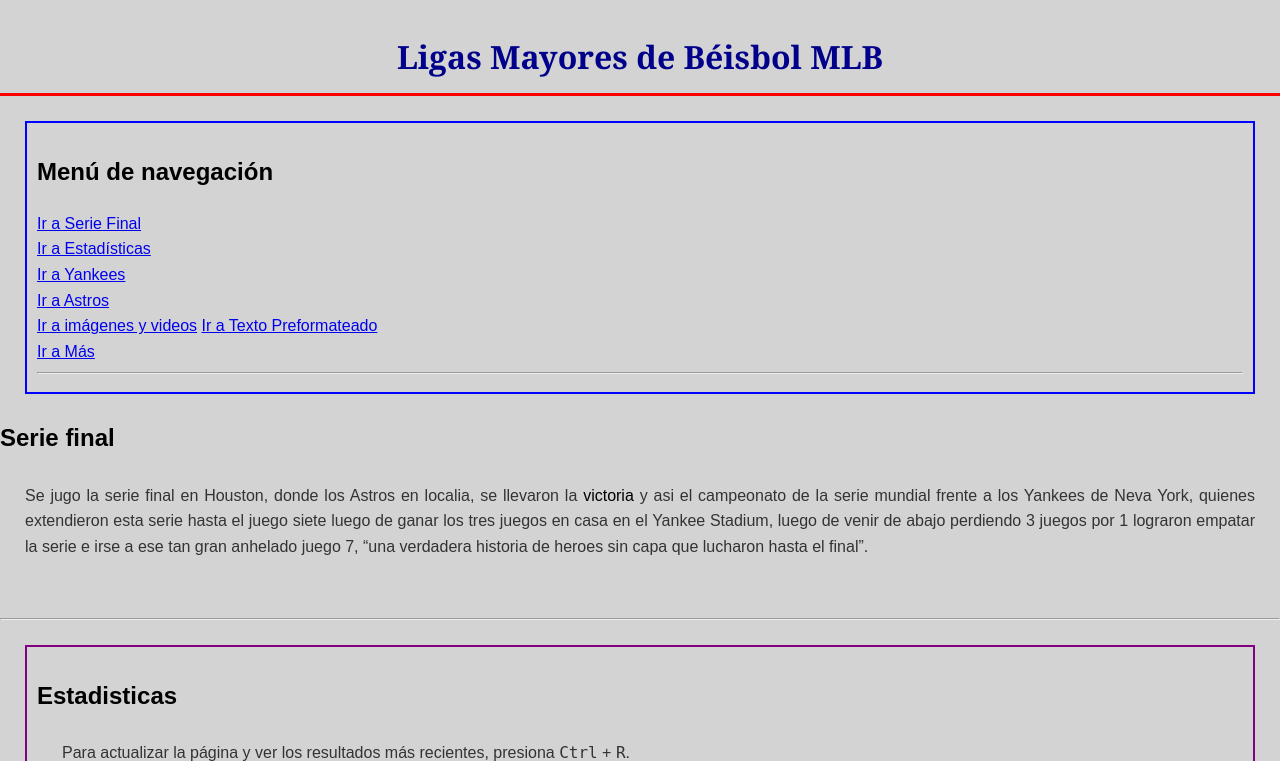
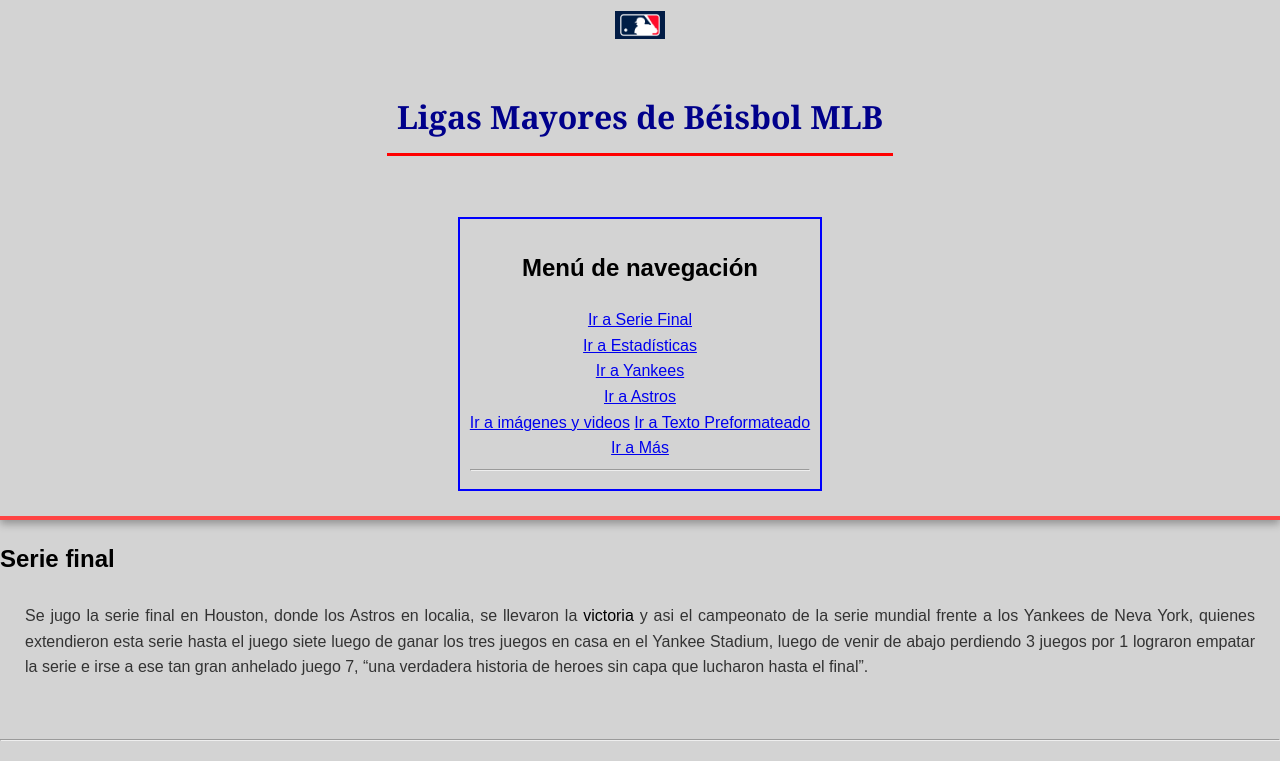
Before and after one commit to angelMV31/Web, a PHP site: page /index/index.html in a window 1280 px wide. Shown: the top 761 px of the page. Run offline with PHP 8.4, Linux system fonts and the light colour scheme.

Commit message:
Trabajo 3 CSS

```diff
--- a/Ejercicio3/css/style.css
+++ b/Ejercicio3/css/style.css
@@ -82,3 +82,35 @@
     text-align: center;
     padding: 15px;
 }
+
+.header-sticky {
+    position: sticky;
+    top: 0;
+    z-index: 1000;
+    background: linear-gradient(135deg, #003366, #004080);
+    box-shadow: 0 4px 8px rgba(0, 0, 0, 0.3);
+    border-bottom: 4px solid #ff4444;
+    width: 100%;
+}
+
+.header-container {
+    display: flex;
+    flex-direction: column;
+    align-items: center;
+    text-align: center;
+}
+
+.logo {
+    display: flex;
+    flex-direction: column;
+    align-items: center;
+    gap: 10px;
+    margin-bottom: 15px;
+}
+
+.img-mlb {
+    width: 50px;
+    height: 50px;
+    object-fit: contain;
+    background: transparent;
+}
--- a/Ejercicio3/index/index.html
+++ b/Ejercicio3/index/index.html
@@ -10,12 +10,16 @@
     <body>
         <main>
             <div>
-                <header>
-                <div>
+                <header class="header-sticky">
+
+                    <div class="header-container">
+
+                    <div class="logo">
+                    <img class="img-mlb" src="../files/mlb.png" alt="Logo MLB">
                     <h1>Ligas Mayores de Béisbol MLB</h1>
                     </div>
 
-                <div id="menu">
+                    <nav id="menu">
                         <h2>Menú de navegación</h2>
                         <a href="#Serie Final">Ir a Serie Final</a> <br>
                         <a href="#Estadisticas">Ir a Estadísticas</a> <br>
@@ -25,6 +29,8 @@
                         <a href="#Texto Preformateado">Ir a Texto Preformateado</a> <br>
                         <a href="#Más">Ir a Más</a>
                         <br><hr>
+                    </nav>
+
                     </div>
                 </header>
 
```
Also changed, not shown: Ejercicio3/files/mlb.png (added). Lines whose indentation alone changed are shown as unchanged.
